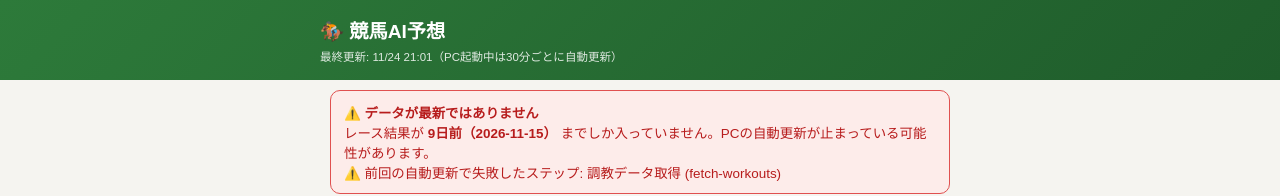
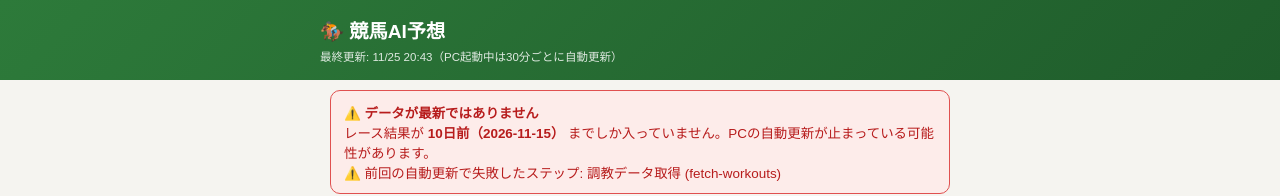
Before and after one commit to nekonekoLove77/keiba-pages, a plain HTML site: page index.html in a window 1280 px wide. Shown: the top 196 px of the page. Drawn offline with Linux system fonts and the light colour scheme.

Commit message:
auto update 2026-11-25 20:43

```diff
--- a/index.html
+++ b/index.html
@@ -45,9 +45,9 @@
 </style></head><body>
 <div class="header"><div class="wrap" style="padding:0">
   <h1>🏇 競馬AI予想</h1>
-  <div class="gen">最終更新: 11/24 21:01（PC起動中は30分ごとに自動更新）</div>
+  <div class="gen">最終更新: 11/25 20:43（PC起動中は30分ごとに自動更新）</div>
 </div></div>
-<div class="wrap"><div style="background:#fdecea;border:1px solid #e05050;border-radius:10px;padding:11px 13px;margin-bottom:12px;color:#b71c1c;font-size:0.84rem"><b>⚠️ データが最新ではありません</b><br>レース結果が <b>9日前（2026-11-15）</b> までしか入っていません。PCの自動更新が止まっている可能性があります。<br>⚠️ 前回の自動更新で失敗したステップ: 調教データ取得 (fetch-workouts)</div><div class="card">今週末の出馬表はまだ公開されていません。<div class="note">通常、土曜分は金曜夕方、日曜分は土曜夕方に公開されます。</div></div><div class="card"><h2>📊 これまでの成績</h2><div class="note" style="color:#2d7a3a;font-weight:bold">先週末(10/25): 1戦 単勝0 複勝1 回収率0%</div><div class="stat-grid" style="margin-top:8px">
+<div class="wrap"><div style="background:#fdecea;border:1px solid #e05050;border-radius:10px;padding:11px 13px;margin-bottom:12px;color:#b71c1c;font-size:0.84rem"><b>⚠️ データが最新ではありません</b><br>レース結果が <b>10日前（2026-11-15）</b> までしか入っていません。PCの自動更新が止まっている可能性があります。<br>⚠️ 前回の自動更新で失敗したステップ: 調教データ取得 (fetch-workouts)</div><div class="card">今週末の出馬表はまだ公開されていません。<div class="note">通常、土曜分は金曜夕方、日曜分は土曜夕方に公開されます。</div></div><div class="card"><h2>📊 これまでの成績</h2><div class="note" style="color:#2d7a3a;font-weight:bold">先週末(10/25): 1戦 単勝0 複勝1 回収率0%</div><div class="stat-grid" style="margin-top:8px">
           <div class="stat-box" style="flex:1.4;background:#e8f5e9;border:1px solid #2d7a3a">
             <div class="n" style="font-size:1.4rem">90%</div>
             <div class="l"><b>複勝的中率</b></div></div>
```
Also changed, not shown: 1 other file.
